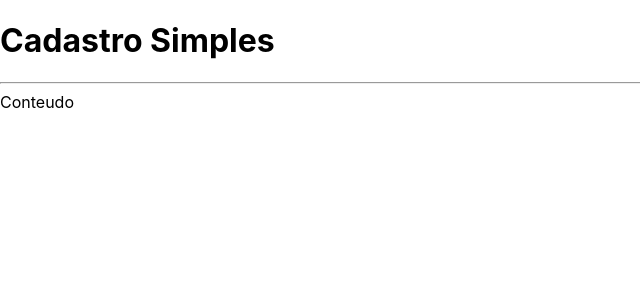
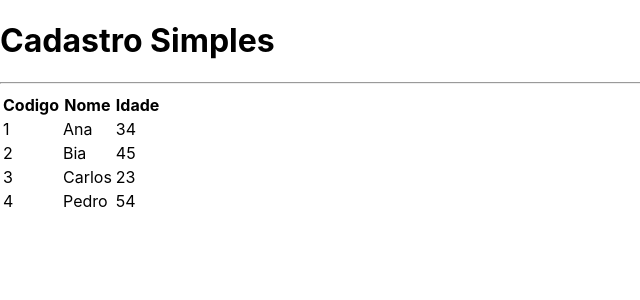
Before and after one commit to v1n1c1u5ouza/aulao-nextjs-vinicius, a Next.js app in the folder next-crud/: page / in a window 1280 px wide. Shown: the top 300 px of the page, without its empty margins (0-640 px from the left). Built offline with nearby package versions, Linux system fonts and the light colour scheme.

Commit message:
Add: Data info on chart

```diff
--- /dev/null
+++ b/next-crud/src/components/Chart.tsx
@@ -0,0 +1,41 @@
+import Client from "../core/Client";
+
+interface ChartsProps {
+    clients: Client[]
+}
+
+export default function Charts(props: ChartsProps) {
+
+    function renderHeader() {
+        return (
+            <tr>
+                <th>Codigo</th>
+                <th>Nome</th>
+                <th>Idade</th>
+            </tr>
+        )
+    }
+
+    function renderData() {
+        return props.clients?.map((client, i)=>{
+            return (
+                <tr key={client.id}>
+                    <td>{client.id}</td>
+                    <td>{client.name}</td>
+                    <td>{client.age}</td>
+               </tr>
+            )
+        })
+    }
+
+    return (
+        <table>
+            <thead>
+                {renderHeader()}
+            </thead>
+            <tbody>
+                {renderData()}
+            </tbody>
+        </table>
+    )
+}
--- /dev/null
+++ b/next-crud/src/core/Client.ts
@@ -0,0 +1,25 @@
+export default class Client {
+    _id: string
+    _name: string
+    _age: number
+
+    constructor(name: string, age: number, id: string = null) {
+        this._name = name
+        this._age = age
+        this._id = id
+    }
+
+    static vazio() {
+        return new Client('', 0)
+    }
+
+    get id() {
+        return this._id
+    }
+    get name() {
+        return this._name
+    }
+    get age() {
+        return this._age
+    }
+}
--- a/next-crud/src/pages/index.tsx
+++ b/next-crud/src/pages/index.tsx
@@ -1,9 +1,18 @@
 import Head from 'next/head'
 import Image from 'next/image'
 import Layout from '../components/Layout'
-import styles from '../styles/Home.module.css'
+import Charts from '../components/Chart'
+import Client from '../core/Client'
 
 export default function Home() {
+
+  const Clients = [
+    new Client('Ana', 34, '1'),
+    new Client('Bia', 45, '2'),
+    new Client('Carlos', 23, '3'),
+    new Client('Pedro', 54, '4')
+  ]
+
   return (
     <div className={`
       flex justify-center items-center h-screen
@@ -11,7 +20,7 @@ export default function Home() {
       text-white
     `}>
       <Layout title="Cadastro Simples">
-        <span>Conteudo</span>
+        <Charts clients={Clients}></Charts>
       </Layout>
     </div>
   )
```
